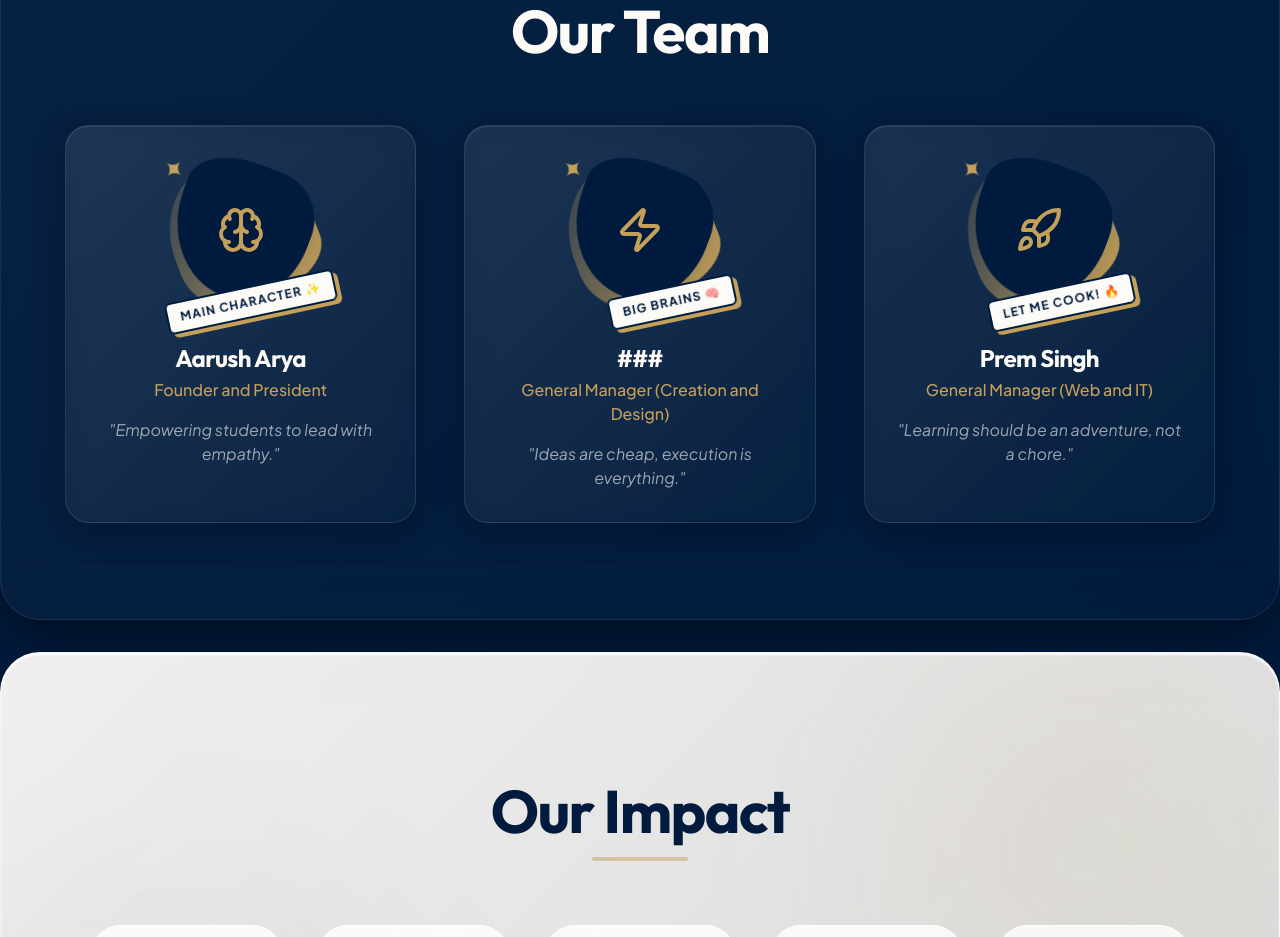
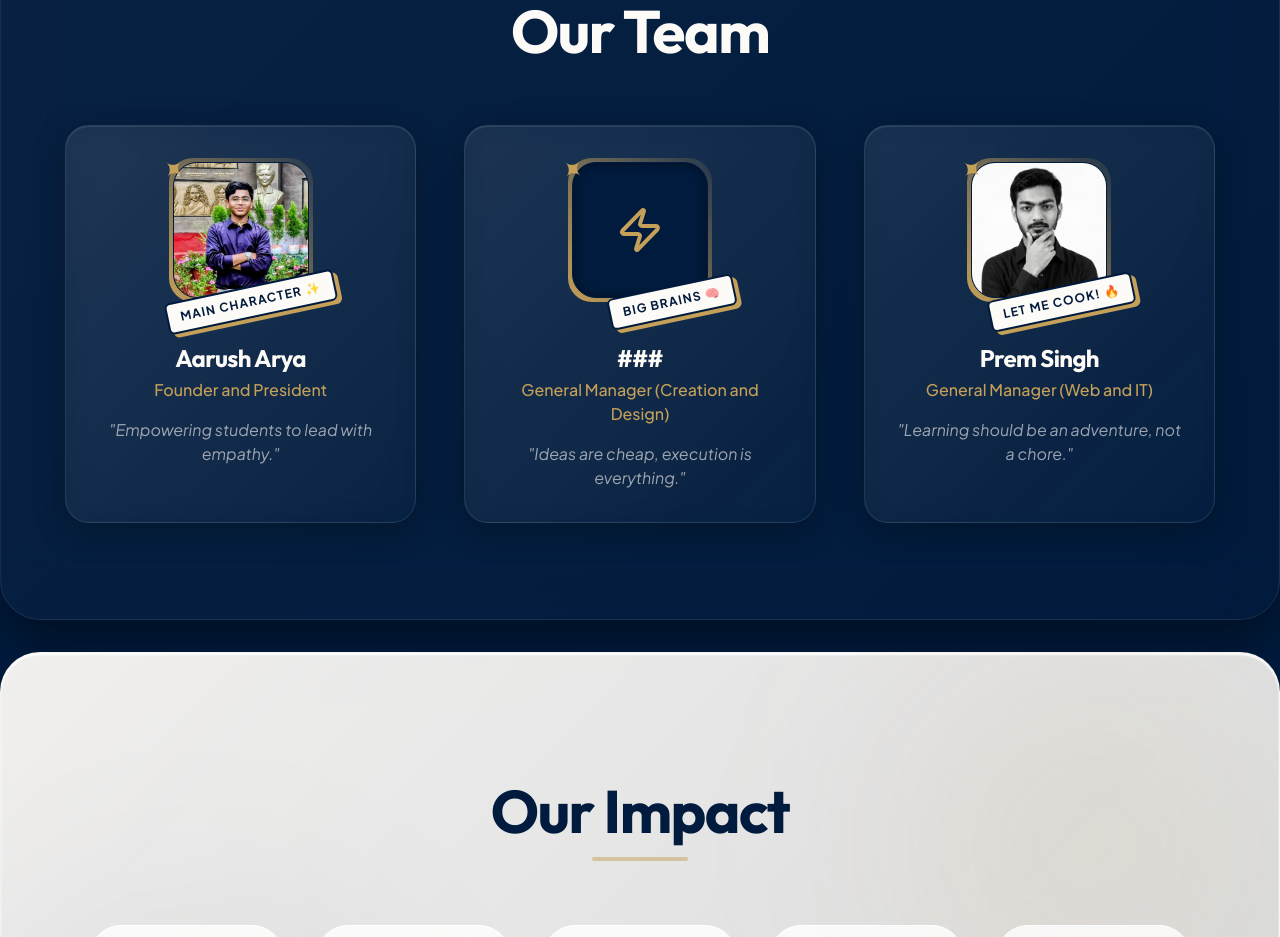
Before and after one commit to YouKnowPrem/Kaizen, a React (Vite) app: page / in a window 1280 px wide. Shown: the part 3940-4877 px from the top of the page. Built offline with nearby package versions, Linux system fonts and the light colour scheme.

Commit message:
Update Home.tsx

```diff
--- a/src/pages/Home.tsx
+++ b/src/pages/Home.tsx
@@ -282,6 +282,7 @@ const Team = () => {
     {
       name: "Aarush Arya",
       role: "Founder and President",
+      image: "/Aarush_g.avif",
       philosophy: "Empowering students to lead with empathy.",
       icon: <Brain size={48} className="text-gold" />,
       tag: "Main Character",
@@ -298,6 +299,7 @@ const Team = () => {
     {
       name: "Prem Singh",
       role: "General Manager (Web and IT)",
+      image: "/Prem_singh.avif",
       philosophy: "Learning should be an adventure, not a chore.",
       icon: <Rocket size={48} className="text-gold" />,
       tag: "Let me Cook!",
@@ -317,11 +319,15 @@ const Team = () => {
               className="text-center p-8 glass rounded-3xl relative group"
             >
               <div className="relative w-36 h-36 mx-auto mb-10">
-                <div className="absolute inset-0 bg-gradient-to-tr from-gold to-gold/10 rounded-[40%_60%_70%_30%/40%_50%_60%_50%] animate-[spin_10s_linear_infinite]" />
-                <div className="absolute inset-1 bg-navy rounded-[40%_60%_70%_30%/40%_50%_60%_50%] flex items-center justify-center animate-[spin_10s_linear_infinite_reverse]">
-                  <div className="animate-[spin_10s_linear_infinite]">
-                    {t.icon}
-                  </div>
+                <div className="absolute inset-0 bg-gradient-to-tr from-gold to-gold/10 rounded-3xl" />
+                <div className="absolute inset-1 bg-navy rounded-3xl flex items-center justify-center overflow-hidden border border-navy shadow-[inset_0_0_10px_rgba(0,0,0,0.5)]">
+                  {t.image ? (
+                    <img src={t.image} alt={t.name} className="w-full h-full object-cover" />
+                  ) : (
+                    <div>
+                      {t.icon}
+                    </div>
+                  )}
                 </div>
 
                 <motion.div
```
